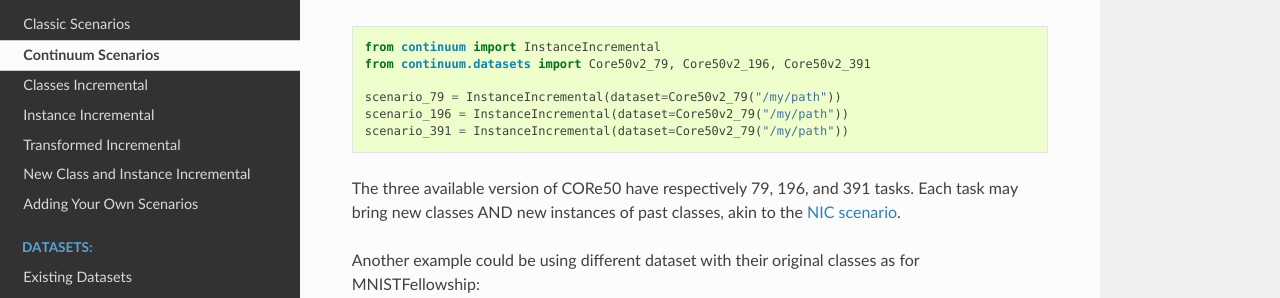
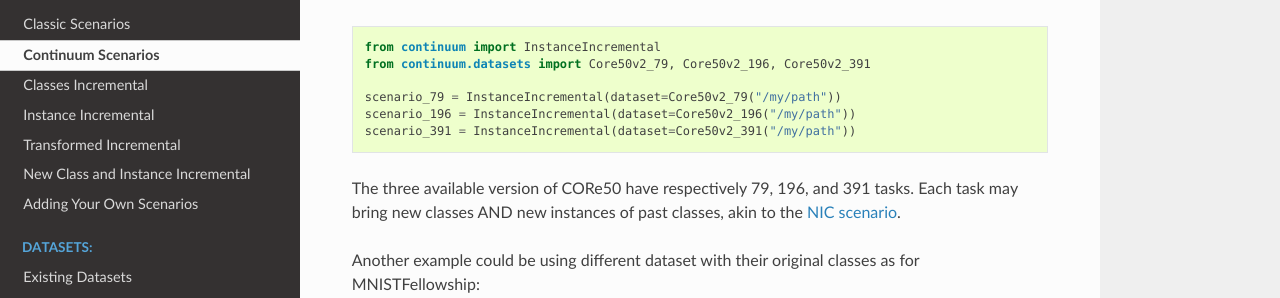
Before and after one commit to Continvvm/continuum, a Sphinx documentation site: the page built from docs/_tutorials/scenarios/scenarios.rst, in a window 1280 px wide and 900 px high, scrolled down 3271 px. Shown: the part 153-451 px from the top of the window. Built offline with Sphinx 7.4.7 and the Read the Docs theme 2.0.0, drawn with Linux system fonts in a browser that asks for light colours.

Commit message:
fix code snippet

```diff
--- a/docs/_tutorials/scenarios/scenarios.rst
+++ b/docs/_tutorials/scenarios/scenarios.rst
@@ -184,8 +184,8 @@ Likewise, CORe50 provides domain ids which are automatically picked up by the `I
     from continuum.datasets import Core50v2_79, Core50v2_196, Core50v2_391
 
     scenario_79 = InstanceIncremental(dataset=Core50v2_79("/my/path"))
-    scenario_196 = InstanceIncremental(dataset=Core50v2_79("/my/path"))
-    scenario_391 = InstanceIncremental(dataset=Core50v2_79("/my/path"))
+    scenario_196 = InstanceIncremental(dataset=Core50v2_196("/my/path"))
+    scenario_391 = InstanceIncremental(dataset=Core50v2_391("/my/path"))
 
 
 The three available version of CORe50 have respectively 79, 196, and 391 tasks. Each task may bring
```
